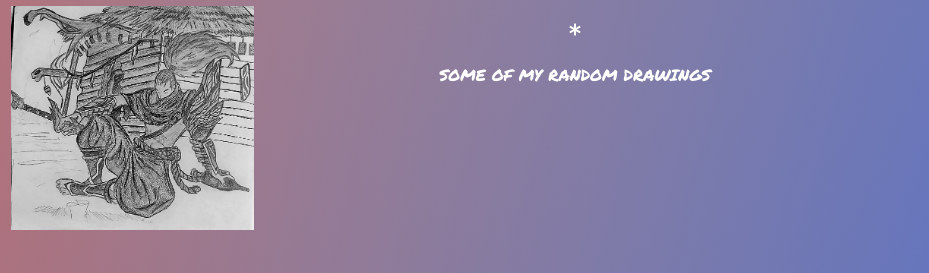
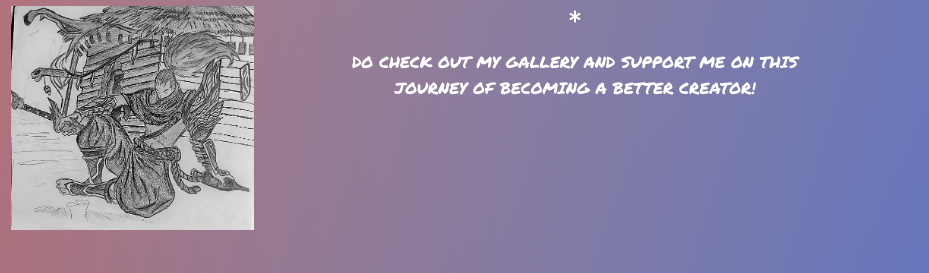
Before and after one commit to Jonathan-Atrey/Jonathan-Atrey.github.io, a plain HTML site: page index.html in a window 1280 px wide. Shown: the part 2250-2523 px from the top of the page, 351-1280 px from the left. Drawn offline with nearby package versions, Linux system fonts and the light colour scheme.

Commit message:
Update index.html

```diff
--- a/index.html
+++ b/index.html
@@ -107,7 +107,7 @@
                         <div class="asterisk"><i class="fas fa-asterisk"></i></div>
                     </div>
                     <p>
-                        SOME OF MY RANDOM DRAWINGS
+                        DO CHECK OUT MY GALLERY AND SUPPORT ME ON THIS JOURNEY OF BECOMING A BETTER CREATOR!
                     </p>
                 </div>
             </div>
```
